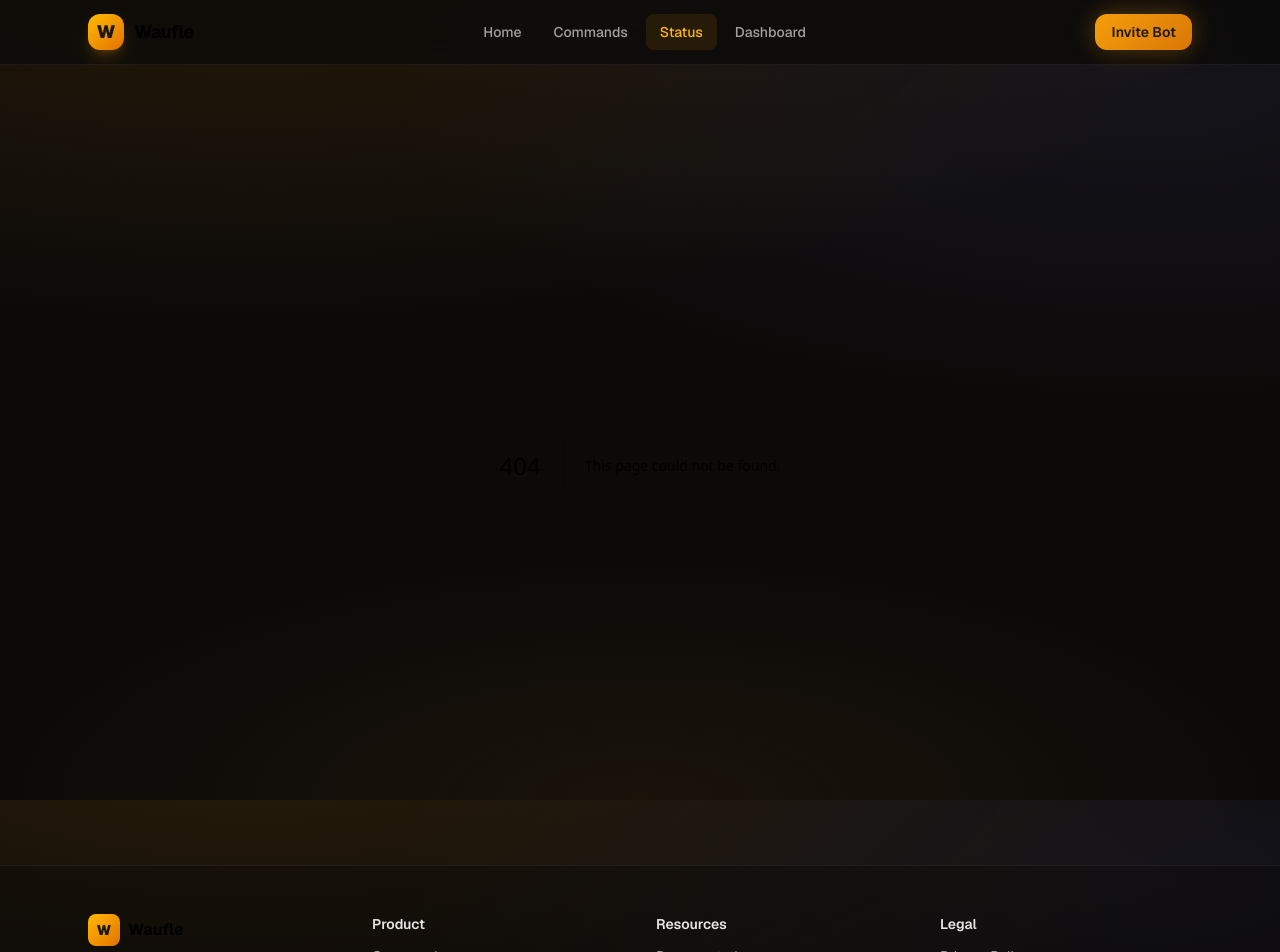
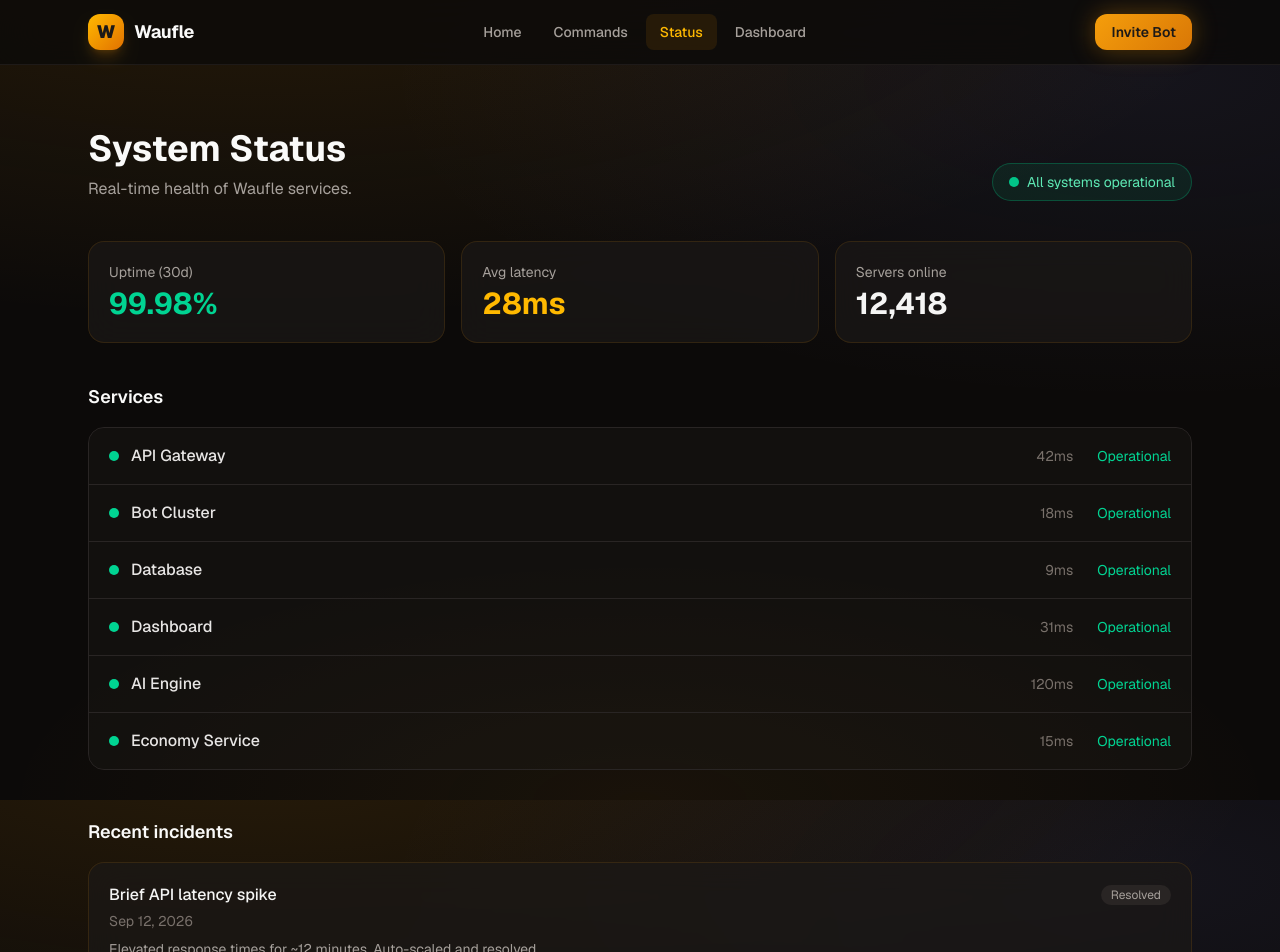
Before and after one commit to rushb1612/wbro, a Next.js app: page /status in a window 1280 px wide. Before the commit this address had no page. Shown: the top 952 px of the page. Built offline with nearby package versions, Linux system fonts and the light colour scheme.

Commit message:
Add system status page with service details

```diff
--- /dev/null
+++ b/src/app/status/page.tsx
@@ -0,0 +1,95 @@
+const services = [
+  { name: "API Gateway", status: "operational", latency: "42ms" },
+  { name: "Bot Cluster", status: "operational", latency: "18ms" },
+  { name: "Database", status: "operational", latency: "9ms" },
+  { name: "Dashboard", status: "operational", latency: "31ms" },
+  { name: "AI Engine", status: "operational", latency: "120ms" },
+  { name: "Economy Service", status: "operational", latency: "15ms" },
+];
+
+const incidents = [
+  {
+    date: "Sep 12, 2026",
+    title: "Brief API latency spike",
+    status: "Resolved",
+    desc: "Elevated response times for ~12 minutes. Auto-scaled and resolved.",
+  },
+  {
+    date: "Aug 28, 2026",
+    title: "Scheduled maintenance",
+    status: "Completed",
+    desc: "Database migration completed with zero downtime for most users.",
+  },
+];
+
+export default function StatusPage() {
+  return (
+    <div className="mx-auto max-w-6xl px-4 py-16 sm:px-6">
+      <div className="mb-10 flex flex-col sm:flex-row sm:items-end justify-between gap-4">
+        <div>
+          <h1 className="text-3xl font-bold sm:text-4xl">System Status</h1>
+          <p className="mt-2 text-stone-400">Real-time health of Waufle services.</p>
+        </div>
+        <div className="inline-flex items-center gap-2 rounded-full border border-emerald-500/30 bg-emerald-500/10 px-4 py-2 text-sm text-emerald-300">
+          <span className="h-2.5 w-2.5 rounded-full bg-emerald-400 pulse-dot" />
+          All systems operational
+        </div>
+      </div>
+
+      {/* Overall uptime */}
+      <div className="mb-10 grid gap-4 sm:grid-cols-3">
+        <div className="glass rounded-2xl p-5">
+          <div className="text-sm text-stone-400">Uptime (30d)</div>
+          <div className="mt-1 text-3xl font-bold text-emerald-400">99.98%</div>
+        </div>
+        <div className="glass rounded-2xl p-5">
+          <div className="text-sm text-stone-400">Avg latency</div>
+          <div className="mt-1 text-3xl font-bold text-amber-400">28ms</div>
+        </div>
+        <div className="glass rounded-2xl p-5">
+          <div className="text-sm text-stone-400">Servers online</div>
+          <div className="mt-1 text-3xl font-bold text-stone-100">12,418</div>
+        </div>
+      </div>
+
+      {/* Services */}
+      <h2 className="mb-4 text-lg font-semibold">Services</h2>
+      <div className="mb-12 overflow-hidden rounded-2xl border border-border">
+        {services.map((s, i) => (
+          <div
+            key={s.name}
+            className={`flex items-center justify-between gap-4 px-5 py-4 ${
+              i !== services.length - 1 ? "border-b border-border" : ""
+            } bg-stone-900/40`}
+          >
+            <div className="flex items-center gap-3">
+              <span className="h-2.5 w-2.5 rounded-full bg-emerald-400" />
+              <span className="font-medium text-stone-200">{s.name}</span>
+            </div>
+            <div className="flex items-center gap-6 text-sm">
+              <span className="text-stone-500">{s.latency}</span>
+              <span className="text-emerald-400 capitalize">{s.status}</span>
+            </div>
+          </div>
+        ))}
+      </div>
+
+      {/* Recent incidents */}
+      <h2 className="mb-4 text-lg font-semibold">Recent incidents</h2>
+      <div className="space-y-4">
+        {incidents.map((inc) => (
+          <div key={inc.title} className="glass rounded-2xl p-5">
+            <div className="flex flex-wrap items-center justify-between gap-2">
+              <h3 className="font-medium text-stone-100">{inc.title}</h3>
+              <span className="rounded-full bg-stone-800 px-2.5 py-0.5 text-xs text-stone-400">
+                {inc.status}
+              </span>
+            </div>
+            <p className="mt-1 text-sm text-stone-500">{inc.date}</p>
+            <p className="mt-2 text-sm text-stone-400">{inc.desc}</p>
+          </div>
+        ))}
+      </div>
+    </div>
+  );
+}
```
